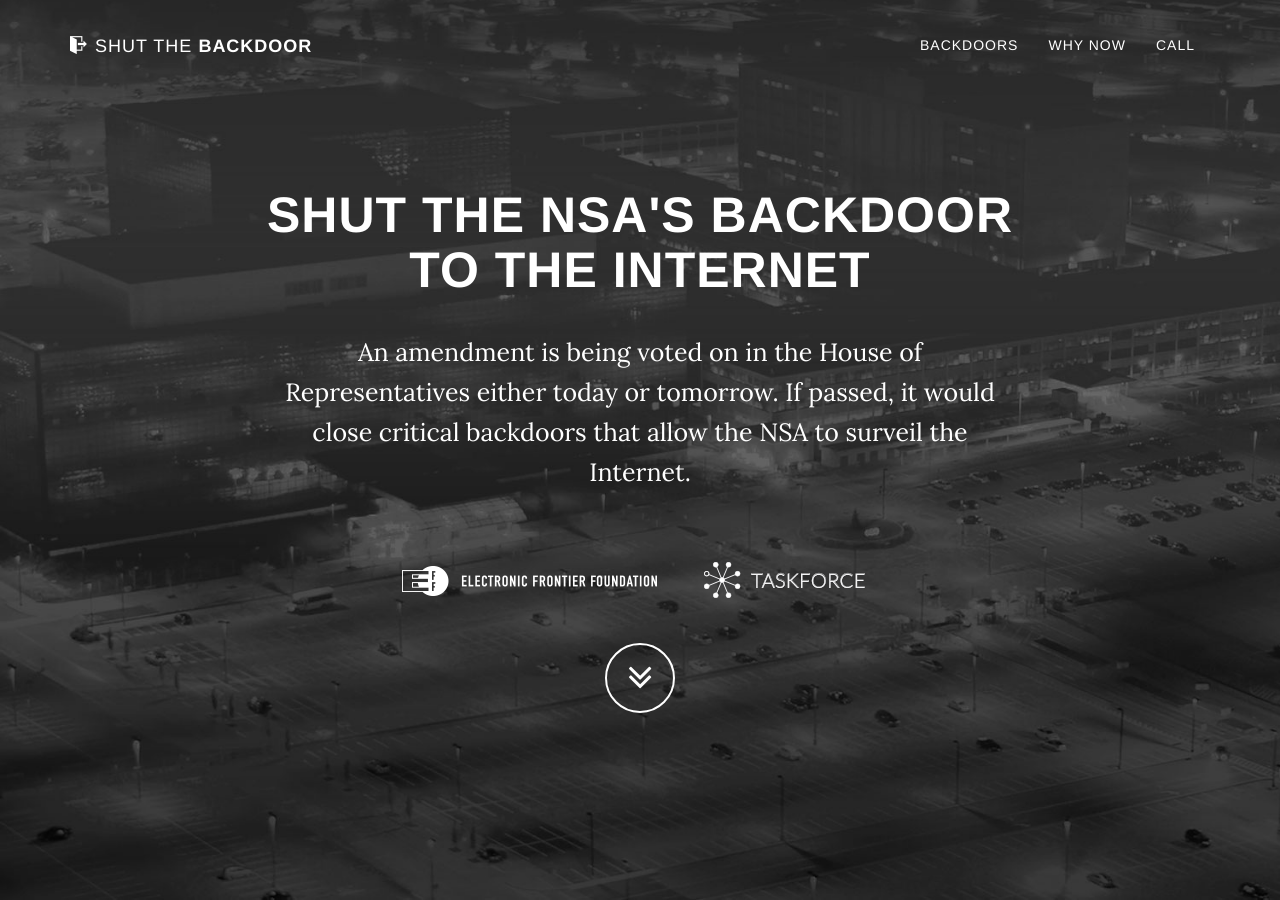
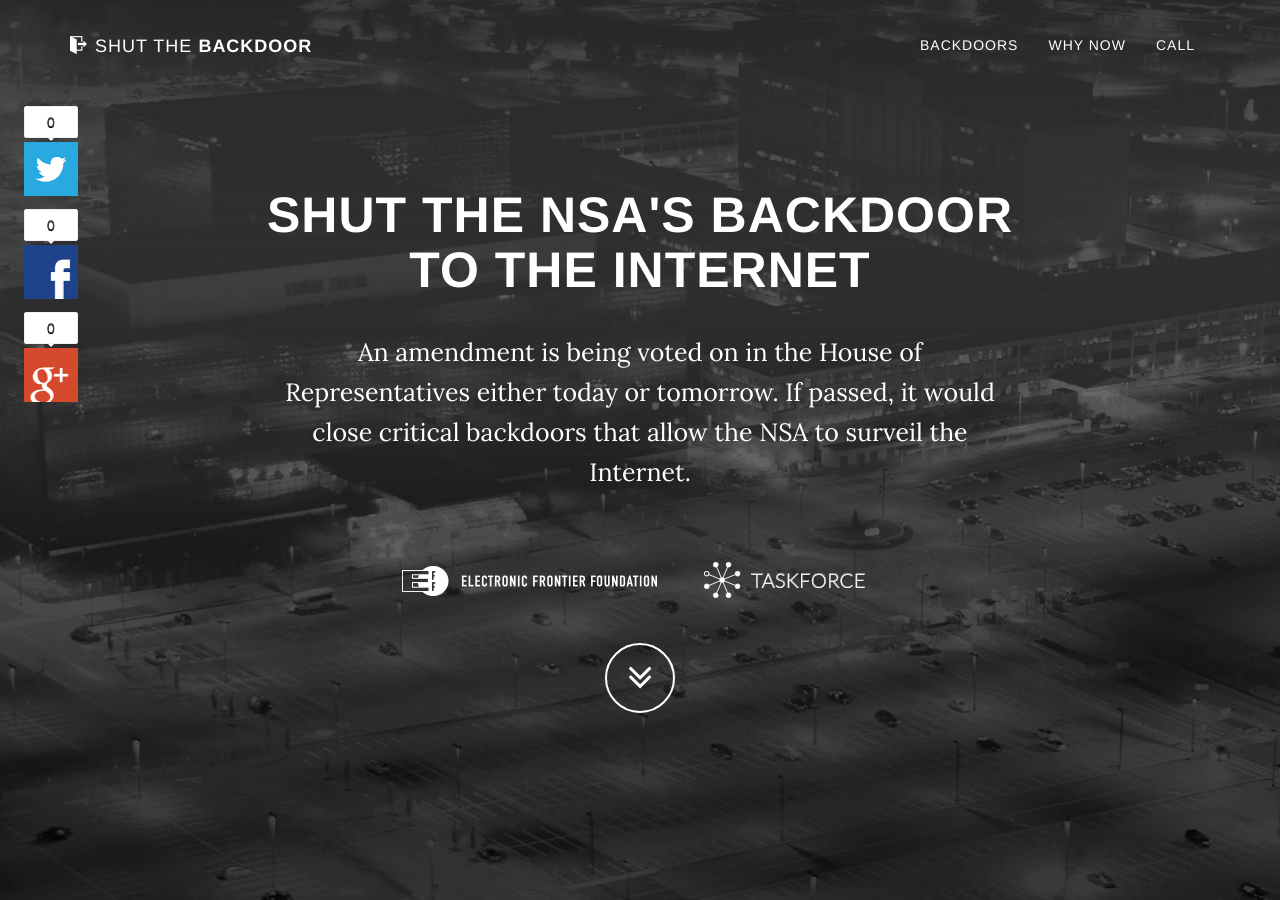
Before and after one commit to tfrce/shutthebackdoor, a Jekyll site: the page index.html, which Jekyll copies as it is, in a window 1280 px wide and 900 px high. Built offline with Jekyll 4.4.1, drawn with Linux system fonts in a browser that asks for light colours; some web fonts are replaced; some of the changed text lies outside the part shown.

Commit message:
more style fixes

```diff
--- a/css/iconfont.css
+++ b/css/iconfont.css
@@ -50,9 +50,9 @@
 	content: "\f0c9";
 }
 
-
 #share-buttons {
 		height: 100px;
+		margin-bottom: 50px;
 }
 #share-buttons a {
 		margin:4px;
@@ -104,9 +104,11 @@
 		background: #fff;
 		border: 1px solid #efefef;
 		border-radius: 2px;
-		top: -36px;
+		top: -34px;
 		color: #444;
 		content: attr(count);
+		font-family: "Helvetica Neue",Helvetica,Arial,sans-serif;
+
 		display: block;
 		left: 0px;
 		width: 54px;
@@ -149,23 +151,19 @@
 }
 
 #tf-call-widget-container {
-	font-family: "Helvetica Neue",Helvetica,Arial,sans-serif;
 	font-size: 14px;
 	line-height: 1.428571429;
 	color: #333;
 	position: relative;
 	padding: 5px 15px 15px;
 	margin: 0 -15px 15px;
-	box-shadow: inset 0 3px 6px rgba(0,0,0,.05);
-	border-color: #e5e5e5 #eee #eee;
-	border-style: solid;
-	border-width: 1px 0;
 }
 
 #tf-call-widget-container label {
 	display: inline-block;
 	margin-bottom: 5px;
 	font-weight: bold;
+	color: #fff;
 }
 
 #tf-call-widget-container h5 {
@@ -328,9 +326,18 @@
 	border-color: #547a29;
 	background-image: none;
 }
+#tf-call-widget-success {
 
+	background: #fff;
+	color: #444;
+	margin-top: 15px;
+	border-radius: 3px;
+	padding: 15px;
+}
 #tf-call-widget-success h5 {
 	margin-bottom:15px;
+
+	color: #444;
 }
 
 #tf-reset {
--- a/index.html
+++ b/index.html
@@ -131,23 +131,33 @@
     <section id="call" class="container content-section text-center">
         <div class="row">
             <div class="col-lg-8 col-lg-offset-2">
+              <div id="share-buttons">
+                 <a data-network="twitter" href="" count="0" target="_blank" class="twitter-button social-count" >
+                     <div class="sicon" id="stwit"></div>
+                 </a>
+                 <a href="" data-network="facebook" count="0" target="_blank" class="social-count facebook-button">
+                     <div class="sicon" id="sfb"></div>
+                 </a>
+                 <a count="0" href="" data-network="googleplus" target="_blank" class="social-count google-button">
+                   <div class="sicon" id="sgplus"></div>
+                 </a>
+               </div>
                 <h2>Call Now: It only takes 2 minutes</h2>
                 <p>Enter your phone number below and we'll call and connect you to your representatives, and you can tell them to support the two amendments tomorrow.</p>
 
                 <div id="tf-call-widget-container">
                   <div id="tf-call-widget-form">
-                    <h5>Call Your Legislators</h5>
                     <form method="get" action="https://call-congress.taskforce.is/create" id="tf-call-tool" role="form">
                         <label for="tf-phone-number" id="tf-phone-number-label">Phone Number</label>
                         <input type="text" id="tf-phone-number">
                         <input id="tf-submit" type="Submit" data-waiting-text="Calling Now" value="Call Now">
                     </form>
                   </div>
-                  <div id="tf-call-widget-success" style="display: none;">
+                  <div id="tf-call-widget-success">
                     <h5>What to say</h5>
                        <p>Hi, I'm one of Representative/Senator _______'s constituents, and I'm calling  to oppose Fast Track for the Trans-Pacific Partnership agreement. Congress needs time to debate and amend trade agreements that affect all of us. Fast Tracking the TPP is undemocratic, and I expect my lawmakers to oppose it. I'll be watching this issue closely in 2014.</p>
                       <p><strong>You can press * at any time to hang up and call the next representative.</strong></p>
-                      <p id="tf-reset">Call didn't come through? Try again.</p>
+                      <!--<p id="tf-reset">Call didn't come through? Try again.</p>-->
                     </div>
                     <span id="tf-error-text"></span>
                   </div>
@@ -156,6 +166,11 @@
                     campaign: 'lofgren-nsa-dial'
                   };
                 </script>
+
+            </div>
+        </div>
+    </section>
+    <div style="position: fixed; top: 100px; left: 20px;width: 100px; height: 100px;">
       <div id="share-buttons">
          <a data-network="twitter" href="" count="0" target="_blank" class="twitter-button social-count" >
              <div class="sicon" id="stwit"></div>
@@ -168,11 +183,6 @@
          </a>
        </div>
     </div>
-        </div>
-    </section>
-
-    <div id="map"></div>
-
     <!-- Core JavaScript Files -->
     <script src="js/jquery-1.10.2.min.js"></script>
     <script src="js/bootstrap.min.js"></script>
```
Also changed, not shown: css/grayscale.less (line endings or trailing spaces), 1 other file. Lines whose indentation alone changed are shown as unchanged.
